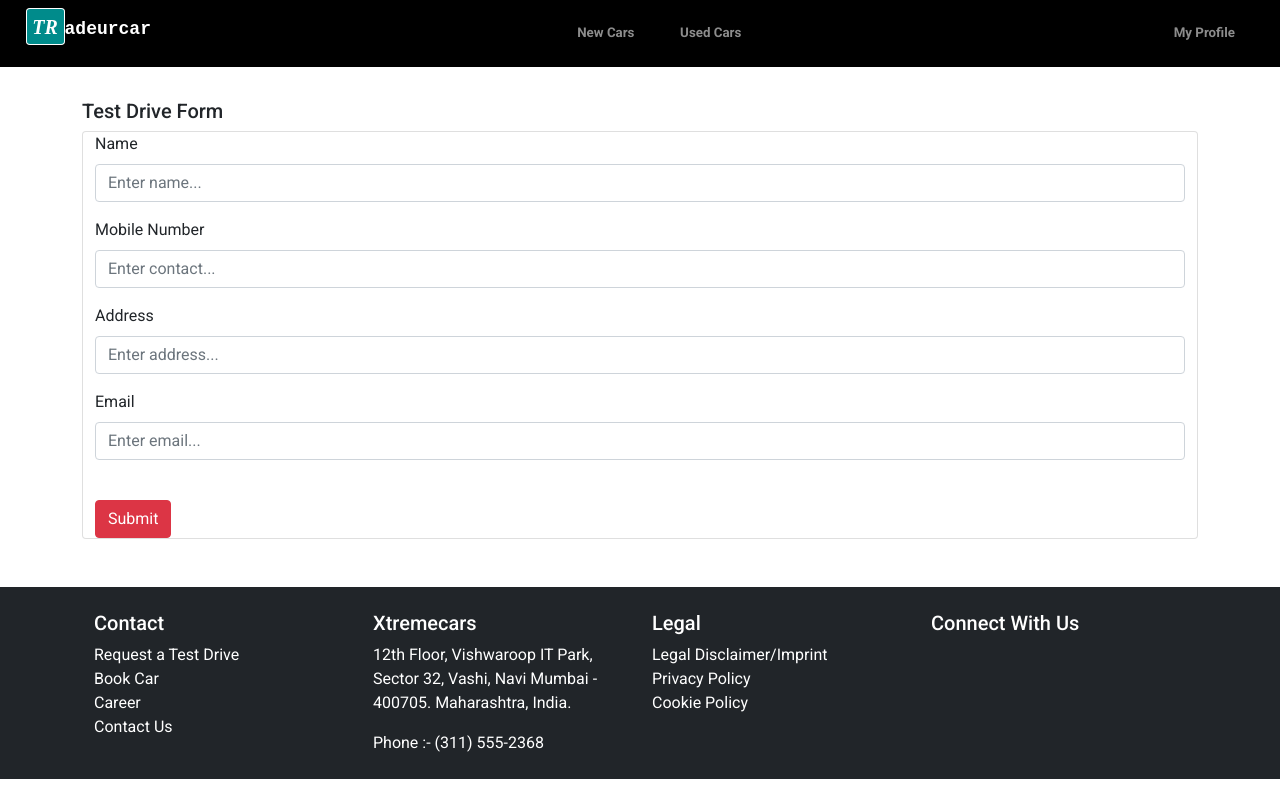
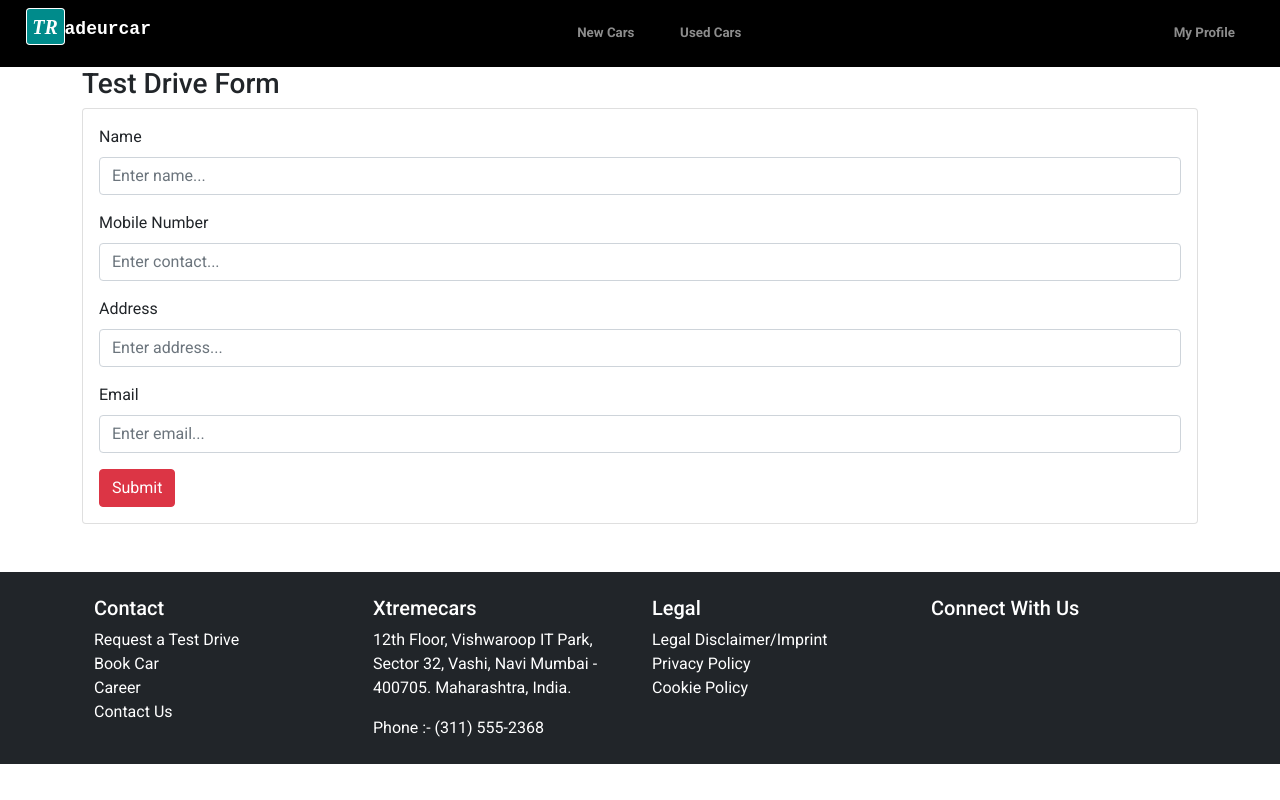
Before and after one commit to DteTRPod3/TRTraining_FinalAssignment, a React (Create React App) app: page /test_drive in a window 1280 px wide. Built offline with nearby package versions, Linux system fonts and the light colour scheme.

Commit message:
spill over work from sprint 1

```diff
--- a/src/constants.ts
+++ b/src/constants.ts
@@ -13,6 +13,6 @@ const cities= [
       "Jaipur",
     ];
 const contactpattern="[6-9]{1}[0-9]{9}";
-const emailpattern="[a-z0-9._%+-]+@[a-z0-9.-]+\.[a-z]{2,4}$"
+const emailpattern=/^\w+([\.-]?\w+)*@\w+([\.-]?\w+)*(\.\w{2,3})+$/
 
 export {API_URL,cities,contactpattern,emailpattern}
--- a/src/pages/TestDrive/TestDrive.scss
+++ b/src/pages/TestDrive/TestDrive.scss
@@ -1,3 +1,6 @@
-.testDrive--main--container{
-    margin: 2rem 0 2rem 0;
+.form-content.card {
+    padding: 0 1rem 1rem 1rem;
 }
+.form-content.card .form-group-container{
+    margin-top: 1rem;
+}
--- a/src/pages/TestDrive/TestDrive.tsx
+++ b/src/pages/TestDrive/TestDrive.tsx
@@ -1,32 +1,27 @@
-import { Button, Container, Form, Card, Modal } from "react-bootstrap";
-import { useLocation, useParams, Link, useNavigate } from "react-router-dom";
-import React, { useEffect, useState } from "react";
+import { Button, Container, Form, Card, Modal, FormGroup } from "react-bootstrap";
+import React from "react";
 import "./TestDrive.scss";
 import { contactpattern, emailpattern } from "../../constants";
+import { useForm } from "react-hook-form";
+import { useState } from "react";
 function TestDrive() {
-  let navigate = useNavigate();
-  const location = useLocation();
+  const {
+    register,
+    handleSubmit,
+    formState: { errors },
+  } = useForm({
+    mode: "onSubmit",
+  });
 
-  useEffect(() => {
-    window.scrollTo(0, 0);
-  }, [location]);
-
-  const [validated, setValidated] = useState(false);
   const [show, setShow] = useState(false);
 
-  const handleSubmit = (event: any) => {
-    const form = event.currentTarget;
-    event.preventDefault();
-    if (form.checkValidity() === true) {
-      handleShow()
-    }
-    setValidated(true);
-  };
-
-  const handleClose = () => {setShow(false);navigate("/")}
+  const handleClose = () => setShow(false);
   const handleShow = () => setShow(true);
 
 
+  const onSubmit = (formData: any) => {
+    handleShow()
+  };
   return (
     <>
       <Modal show={show} onHide={handleClose}>
@@ -35,82 +30,73 @@ function TestDrive() {
         </Modal.Header>
         <Modal.Body>Thank you for sharing your details, we will get in touch with you within 24 hours of your request</Modal.Body>
         <Modal.Footer>
-          <Button variant="primary" onClick={handleClose}>
+          <Button variant="danger" onClick={handleClose}>
             Close
           </Button>
         </Modal.Footer>
       </Modal>
-      <Container className="testDrive--main--container">
-        <h5>Test Drive Form</h5>
-        <Card>
-          <Container>
-            <Form noValidate validated={validated} onSubmit={handleSubmit} id='testDriveForm'>
-              <Form.Group className="mb-3" controlId="formGroupName">
+      <Container>
+        <h3>Test Drive Form</h3>
+        <Card className="form-content">
+            <Form onSubmit={handleSubmit(onSubmit)} autoComplete="off">
+              <Form.Group className="mb-3 form-group-container" controlId="formGroupName">
                 <Form.Label>Name</Form.Label>
                 <Form.Control
                   type="text"
                   placeholder="Enter name..."
-                  required
-                  name="name"
+                  {...register("name", { required: "Name is required" })}
                 />
-                <Form.Control.Feedback type="valid">
-                  Looks good!
-                </Form.Control.Feedback>
-                <Form.Control.Feedback type="invalid">
-                  Name Required
-                </Form.Control.Feedback>
+                {errors.name && <p className="text-danger">{errors.name.message}</p>}
               </Form.Group>
-              <Form.Group className="mb-3" controlId="formGroupName">
+              <Form.Group className="mb-3 form-group-container" controlId="formGroupContact">
                 <Form.Label>Mobile Number</Form.Label>
                 <Form.Control
-                  type="tel"
+                  type="number"
                   placeholder="Enter contact..."
-                  required
-                  pattern={contactpattern}
-                  name="contact"
+                  {...register("contact", {
+                    required: "Mobile Number is required",
+                    minLength: {
+                      value: 10,
+                      message: "Mobile number cannot be less than 10 digits",
+                    },
+                    maxLength: {
+                      value: 10,
+                      message: "Mobile number cannot be more than 10 digits",
+                    },
+                  })}
                 />
-                <Form.Control.Feedback>Looks good!</Form.Control.Feedback>
-                <Form.Control.Feedback type="invalid">
-                  Invalid phone number
-                </Form.Control.Feedback>
+                {errors.contact && <p className="text-danger">{errors.contact.message}</p>}
               </Form.Group>
-              <Form.Group className="mb-3" controlId="formGroupName">
+              <Form.Group className="mb-3 form-group-container" controlId="formGroupAddress">
                 <Form.Label>Address</Form.Label>
                 <Form.Control
                   type="text"
                   placeholder="Enter address..."
-                  required
-                  name="address"
+                  {...register("address", { required: "Address is required" })}
                 />
-                <Form.Control.Feedback type="valid">
-                  Looks good!
-                </Form.Control.Feedback>
-                <Form.Control.Feedback type="invalid">
-                  Address Required
-                </Form.Control.Feedback>
+                {errors.address && <p className="text-danger">{errors.address.message}</p>}
               </Form.Group>
-              <Form.Group className="mb-3" controlId="formGroupName">
+              <Form.Group className="mb-3 form-group-container" controlId="formGroupEmail">
                 <Form.Label>Email</Form.Label>
                 <Form.Control
                   type="email"
                   placeholder="Enter email..."
-                  required
-                  pattern={emailpattern}
-                  name="email"
+                  {...register("email", {
+                    required: "Email is required",
+                    pattern: {
+                      value: emailpattern,
+                      message: "This is not a valid email",
+                    },
+                  })}
                 />
-                <Form.Control.Feedback type="valid">
-                  Looks good!
-                </Form.Control.Feedback>
-                <Form.Control.Feedback type="invalid">
-                  Email Required
-                </Form.Control.Feedback>
+                {errors.email && <p className="text-danger">{errors.email.message}</p>}
               </Form.Group>
-              <br></br>
+              <FormGroup className="form-group-container">
               <Button variant="danger" type="submit">
                 Submit
               </Button>
+              </FormGroup>
             </Form>
-          </Container>
         </Card>
       </Container>
     </>
```
Also changed, not shown: 1 other file (tests, documents, lock files or other folders).
